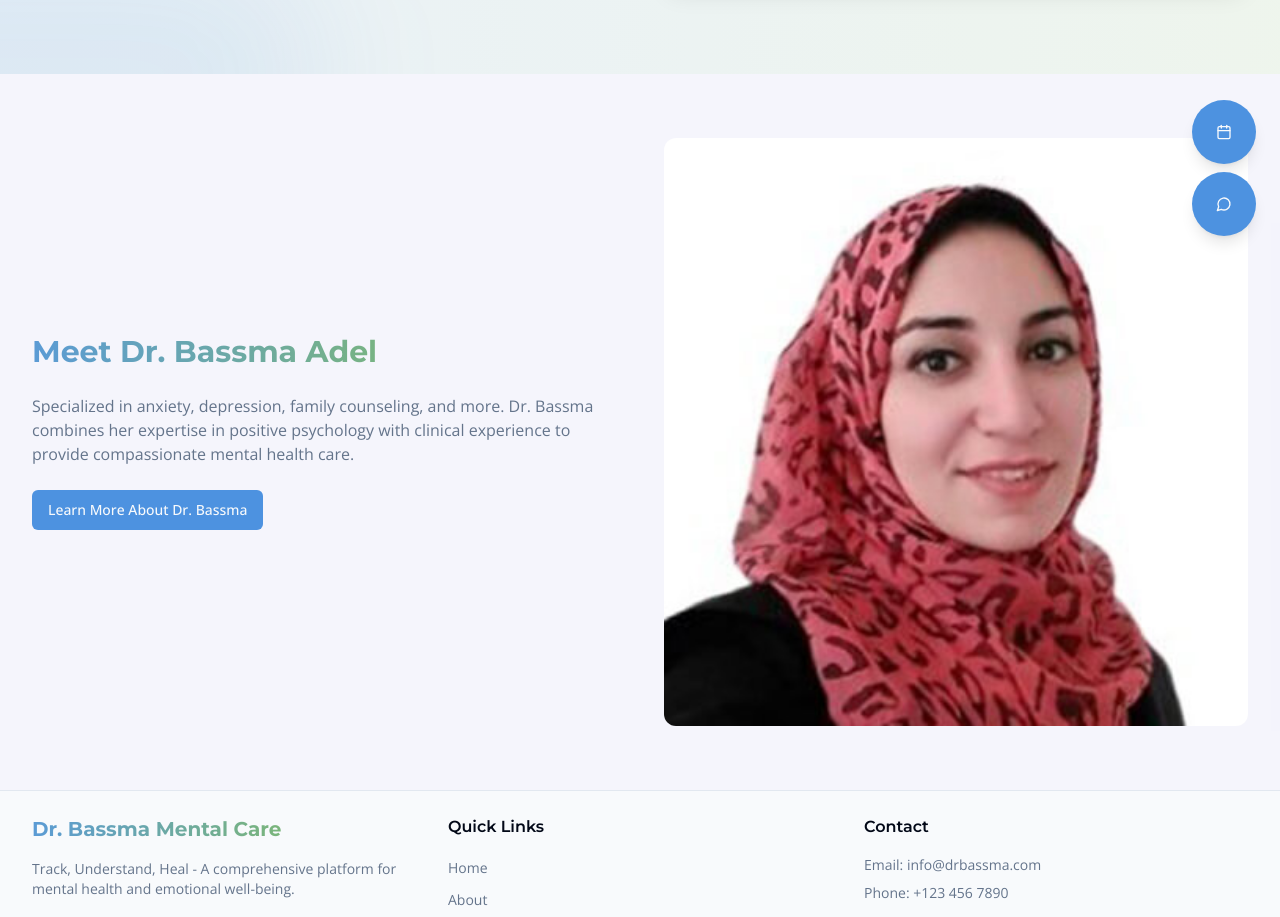
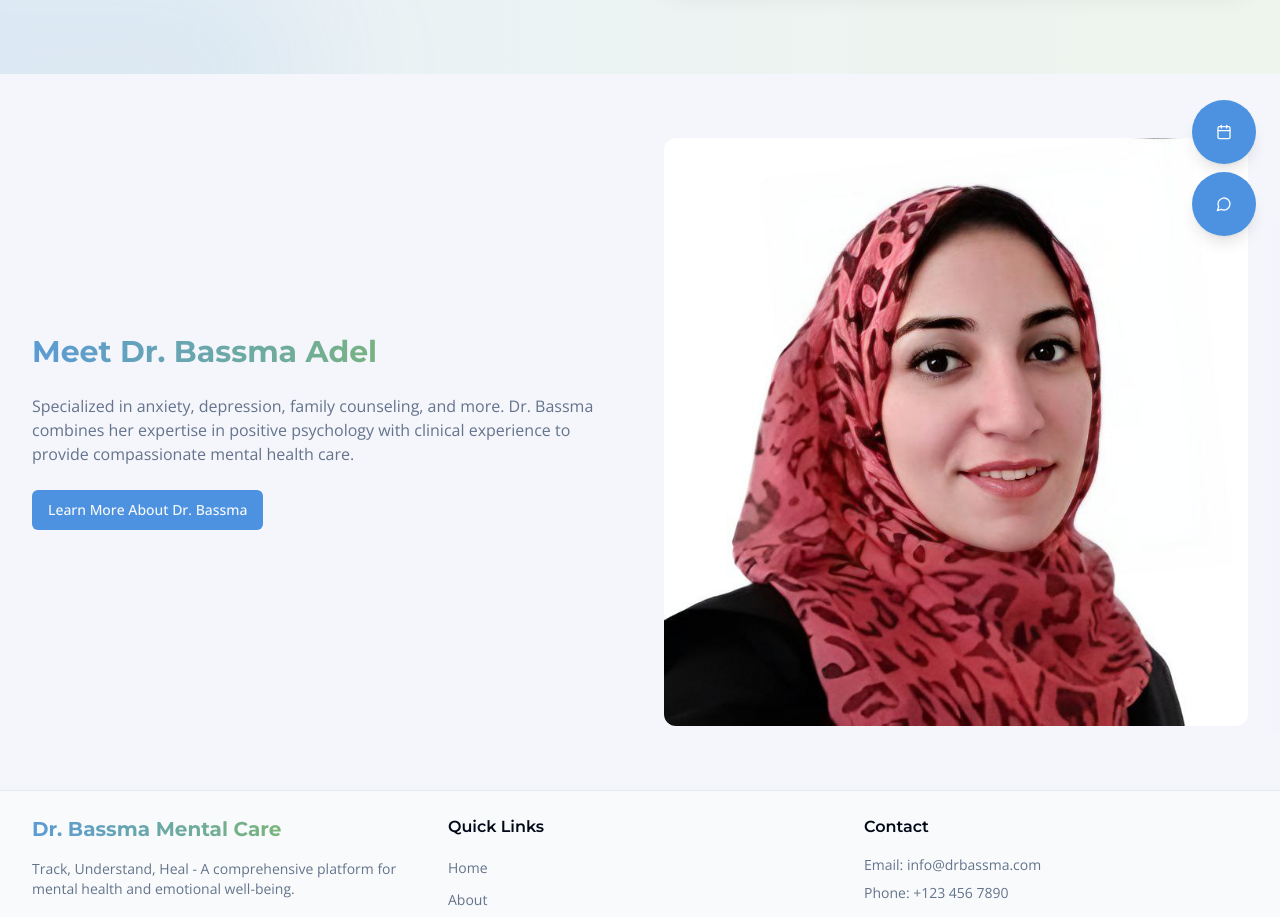
Before and after one commit to nohahatem24/dr-basma-mentalcare, a React (Vite) app: page / in a window 1280 px wide. Shown: the part 540-1457 px from the top of the page. Built offline with nearby package versions, Linux system fonts and the light colour scheme.

Commit message:
enhanced pic

```diff
--- a/src/pages/About.tsx
+++ b/src/pages/About.tsx
@@ -1,6 +1,6 @@
 import React, { useState, useEffect } from 'react';
 import axios from 'axios';
-import BasmaAdelImage from '@/assets/images/BasmaAdel.jpg';
+import BassmaAdelImage from '@/assets/images/BassmaAdel.jpg';
 
 type SessionsResponse = {
   count: number; // Define the expected structure of the response
@@ -32,7 +32,7 @@ const About = () => {
           <div className="col-span-1">
             <div className="aspect-square rounded-xl overflow-hidden bg-gradient-to-br from-mindtrack-blue/20 to-mindtrack-lavender/20">
               <img
-                src={BasmaAdelImage}
+                src={BassmaAdelImage}
                 alt="Dr. Bassma Adel"
                 className="w-full h-full object-cover"
               />
--- a/src/pages/Index.tsx
+++ b/src/pages/Index.tsx
@@ -3,7 +3,7 @@ import Hero from '@/components/Hero';
 import { Button } from '@/components/ui/button';
 import { Link } from 'react-router-dom';
 import { useLanguage } from '@/components/Header';
-import BasmaAdelImage from '@/assets/images/BasmaAdel.jpg';
+import BassmaAdelImage from '@/assets/images/BassmaAdel.jpg';
 
 const Index = () => {
   const { language } = useLanguage();
@@ -30,7 +30,7 @@ const Index = () => {
             </div>
             <div className="relative rounded-xl overflow-hidden">
               <img
-                src={BasmaAdelImage}
+                src={BassmaAdelImage}
                 alt={language === 'en' ? 'Dr. Bassma Adel' : 'د. بسمة عادل'}
                 className="w-full h-full object-cover"
               />
```
Also changed, not shown: src/assets/images/BasmaAdel.jpg (deleted), src/assets/images/BassmaAdel.jpg (added).
